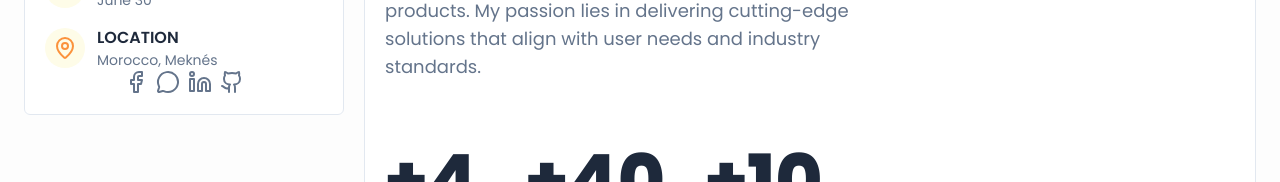
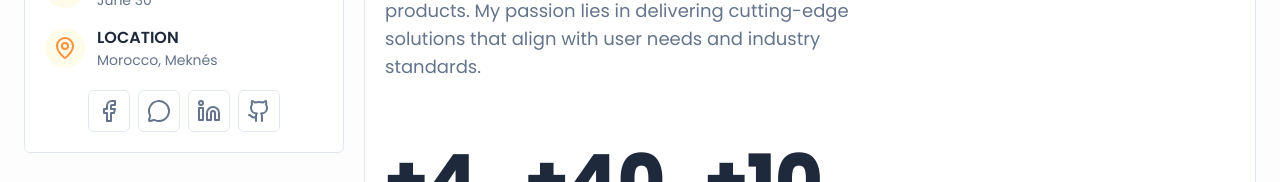
Before and after one commit to AmineCoder30/AmineFlio, a React (Vite) app: page / in a window 1280 px wide. Shown: the part 560-742 px from the top of the page. Built offline with nearby package versions, Linux system fonts and the light colour scheme; no server answers; the HTML template or start-up script is replaced by a standard one.

Commit message:
Update SideBar.jsx

```diff
--- a/src/components/layout/SideBar.jsx
+++ b/src/components/layout/SideBar.jsx
@@ -42,10 +42,10 @@ function SideBar() {
           }`}
         >
           <ContactInfo />
-          <ul className="w-full flex justify-center items-center gap-2 text-text-secondary">
+          <ul className="w-full mt-5 flex justify-center items-center gap-2 text-text-secondary">
             {socialMediaLinks.map((item, index) => {
               return (
-                <li className="hover:text-accent transition-colors" key={index}>
+                <li className="hover:text-accent hover:bg-card-hover transition-colors p-2 border border-border rounded-md" key={index}>
                   <a href={item.url} target="_blank" rel="noreferrer" className="text-text-secondary hover:text-accent">
                     {item.icon}
                   </a>
```
